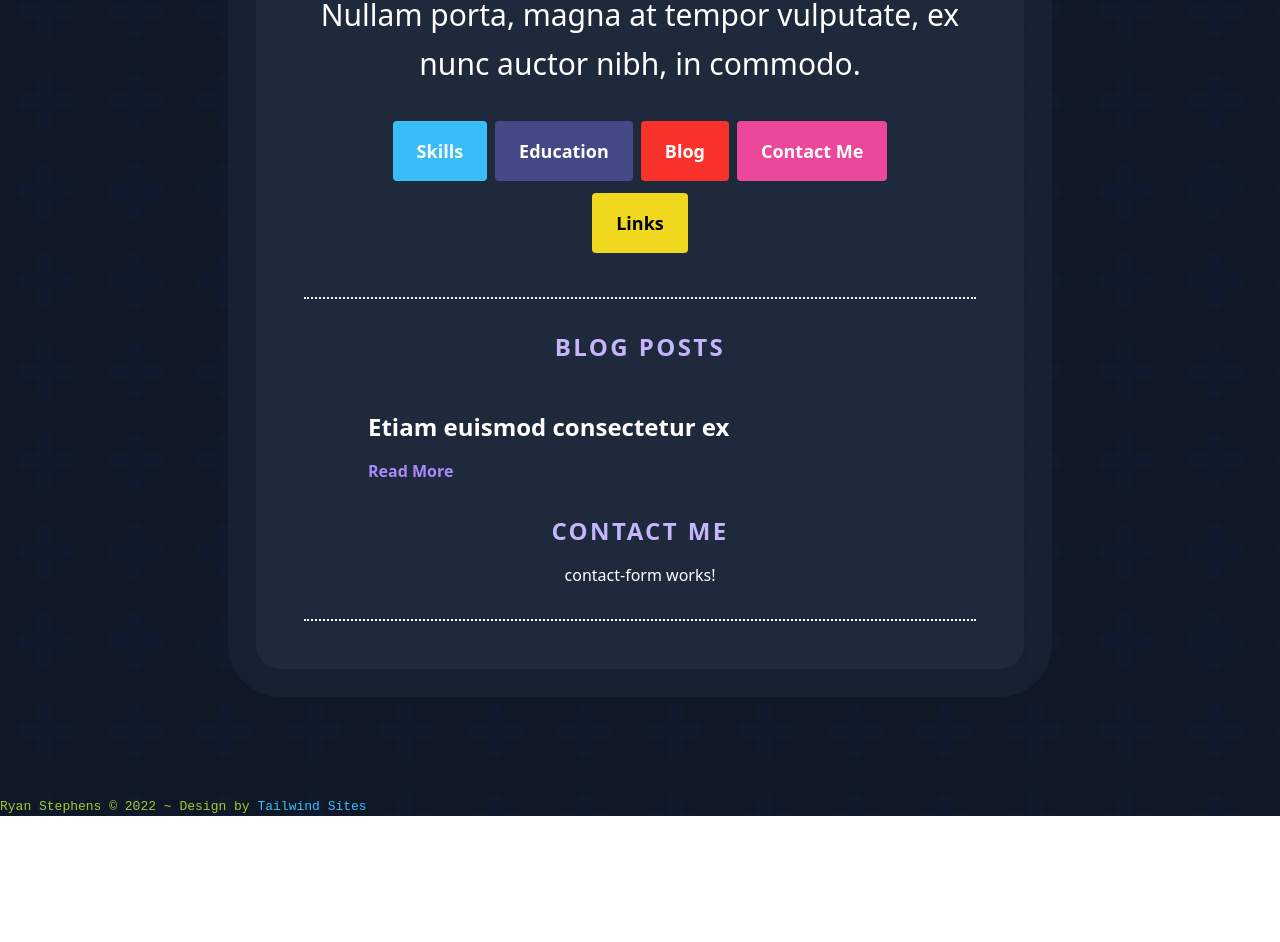
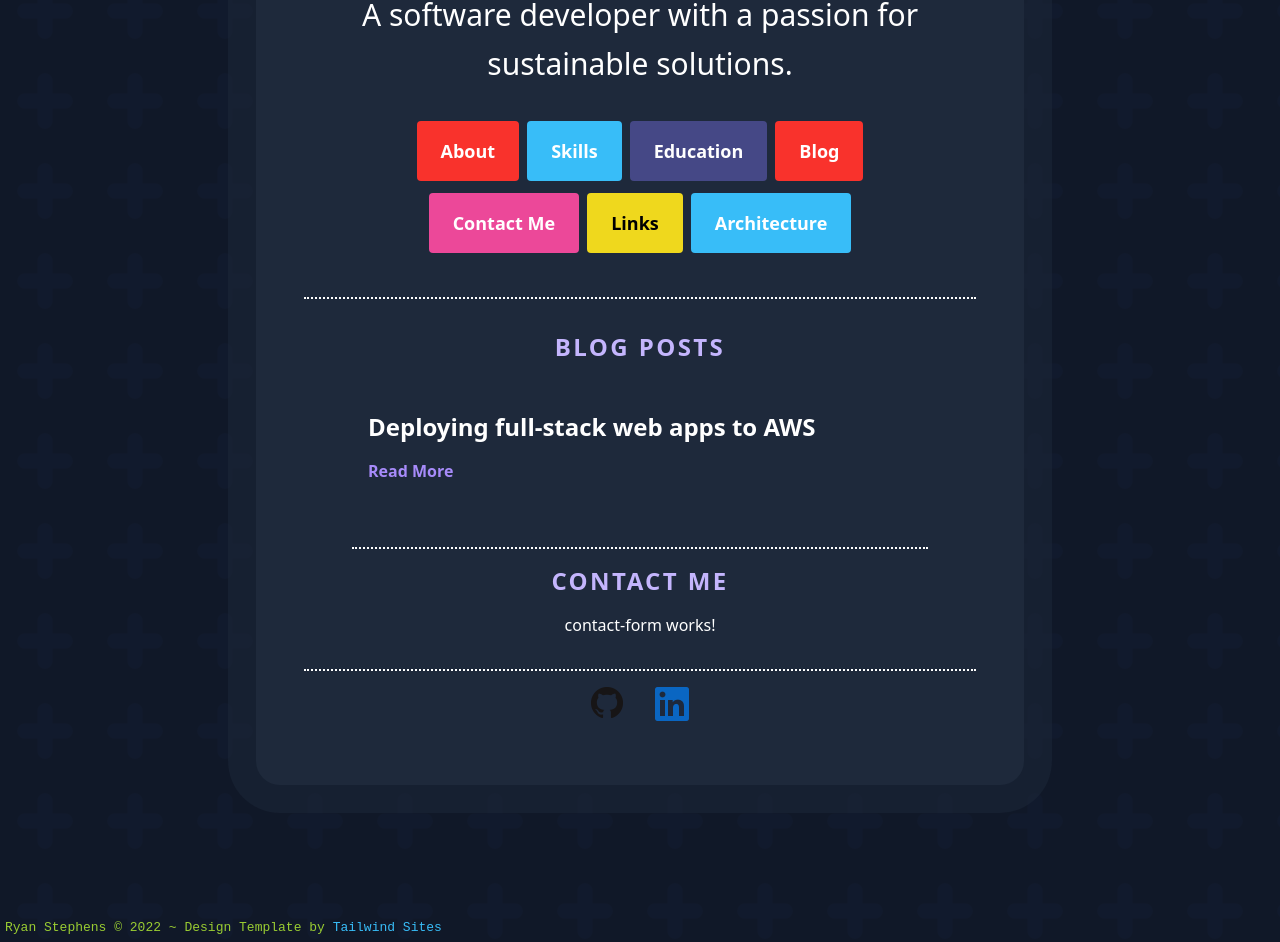
Before and after one commit to rnstphns/portfolio-front-end, an Angular app: page / in a window 1280 px wide. Shown: the part 559-1501 px from the top of the page. Before the commit the page ends 1375 px from the top, so only its background shows below. Built offline with nearby package versions, Linux system fonts and the light colour scheme.

Commit message:
links to socials

```diff
--- a/src/app/app.component.html
+++ b/src/app/app.component.html
@@ -1,4 +1,3 @@
-
 <body>
   <div class="py-8 sm:py-32 px-8">
     <div
@@ -18,10 +17,14 @@
       <p
         class="text-2xl sm:text-3xl font-light mt-8 leading-relaxed sm:leading-relaxed"
       >
-        Nullam porta, magna at tempor vulputate, ex nunc auctor nibh, in
-        commodo.
+        A software developer with a passion for sustainable solutions.
       </p>
       <div class="mt-8 max-w-lg">
+        <a
+          class="text-white px-6 py-4 bg-[#F9322C] rounded font-bold text-base sm:text-lg inline-block mb-3 mx-1"
+          href="#"
+          >About</a
+        >
         <a
           class="text-white px-6 py-4 bg-[#38BDF8] rounded font-bold text-base sm:text-lg inline-block mb-3 mx-1"
           href="#"
@@ -47,6 +50,11 @@
           href="#"
           >Links</a
         >
+        <a
+          class="text-white px-6 py-4 bg-[#38BDF8] rounded font-bold text-base sm:text-lg inline-block mb-3 mx-1"
+          href="#"
+          >Architecture</a
+        >
       </div>
       <div class="border-b-2 border-dotted border-white w-full mt-8"></div>
       <div class="px-2 sm:px-12 mx-auto w-full mt-8">
@@ -56,18 +64,20 @@
           >
             Blog Posts
           </h2>
+
           <div class="grid gap-4 grid-cols-1 text-center mt-8">
             <a
               href="#"
               class="flex flex-col justify-start max-w-xl p-4 hover:bg-slate-700 rounded"
             >
               <h2 class="text-xl sm:text-2xl font-bold text-left">
-                Etiam euismod consectetur ex
+                Deploying full-stack web apps to AWS
               </h2>
-              <p class="font-bold text-left text-violet-400 mt-4">
-                Read More
-              </p>
+              <p class="font-bold text-left text-violet-400 mt-4">Read More</p>
             </a>
+            <div
+              class="border-b-2 border-dotted border-white w-full mt-8"
+            ></div>
             <h2
               class="text-xl sm:text-2xl font-semibold text-violet-300 tracking-widest uppercase"
             >
@@ -78,11 +88,22 @@
         </div>
       </div>
       <div class="border-b-2 border-dotted border-white w-full mt-8"></div>
+      <div class="flex flex-row mt-4 mb-4 mx-auto">
+        <a href="https://github.com/rnstphns" class="px-4"
+          ><img src="../assets/GitHub-Mark-32px.png" alt="Github"
+        /></a>
+        <a href="https://www.linkedin.com/in/ryan-stephens-57b558b8/" class="px-4"
+          ><img src="../assets/In-Blue-34.png" alt="Linkedin"
+        /></a>
+      </div>
     </div>
   </div>
-  <footer class="footer"><span>
-    Ryan Stephens &copy; 2022 ~ Design by
-    <a href="https://tailwindsites.com/" class="text-[#38BDF8]">Tailwind Sites</a>
-  </span>
+  <footer class="footer">
+    <span>
+      Ryan Stephens &copy; 2022 ~ Design Template by
+      <a href="https://tailwindsites.com/" class="text-[#38BDF8]"
+        >Tailwind Sites</a
+      >
+    </span>
   </footer>
 </body>
--- a/src/styles.css
+++ b/src/styles.css
@@ -1,4 +1,5 @@
 body .footer {
+  margin: 5px;
   font-family: "Courier New", Courier, monospace;
   font-size: small;
   color: yellowgreen;
```
Also changed, not shown: src/assets/GitHub-Mark-32px.png (added), src/assets/In-Blue-34.png (added).
